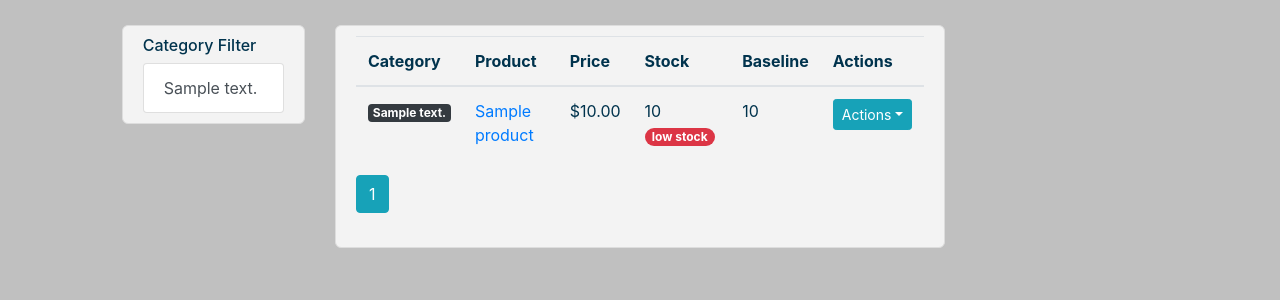
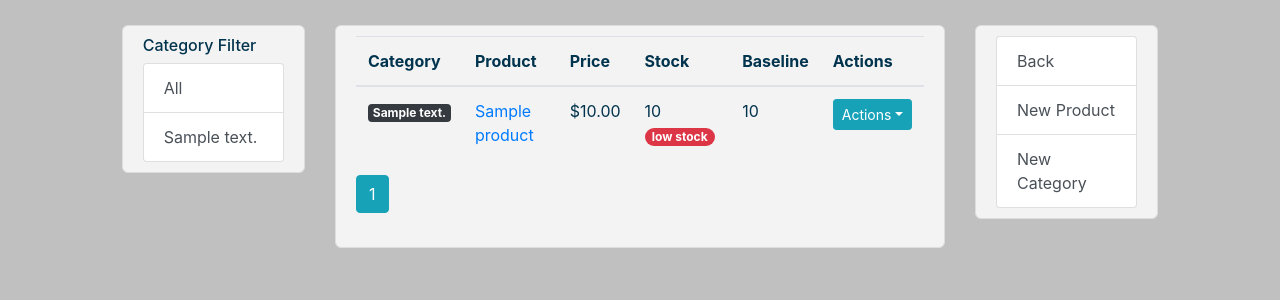
Before and after one commit to ectrimble20/FlaskProductSiteDemo, a Flask app: template productsite/templates/admin/product.html in a window 1280 px wide. Shown: the part 56-356 px from the top of the page. Run offline with Flask 2, Linux system fonts and the light colour scheme; the template is opened without the code that fills it: values that come from a table or form of the project are taken from there, others are empty; tables that the repository leaves empty hold one stand-in row (values such as "Sample post"); some libraries are stand-ins or nearby versions.

Commit message:
playing around with templates for listing products

```diff
--- a/productsite/templates/admin/product.html
+++ b/productsite/templates/admin/product.html
@@ -26,8 +26,10 @@
                 <div class="btn-group btn-group-sm">
                     <button type="button" class="btn btn-info dropdown-toggle" data-toggle="dropdown">Actions</button>
                     <div class="dropdown-menu">
-                        <a class="dropdown-item" href="{{ url_for('admin.admin_edit_product', pid=product.id) }}">Edit</a>
-                        <a class="dropdown-item" href="{{ url_for('admin.admin_delete_product', pid=product.id) }}">Delete</a>
+                        <a class="dropdown-item" href="{{ url_for('admin.admin_edit_product', pid=product.id) }}">Edit Product</a>
+                        <a class="dropdown-item" href="{{ url_for('admin.admin_edit_product_review', pid=product.id) }}">View Reviews</a>
+                        <a class="dropdown-item" href="{{ url_for('admin.admin_edit_product_rating', pid=product.id) }}">View Ratings</a>
+                        <a class="dropdown-item" href="{{ url_for('admin.admin_delete_product', pid=product.id) }}">Delete Product</a>
                     </div>
                 </div>
             </td>
@@ -50,11 +52,22 @@
 
 {% block content_left %}
     <div class="content-section">
-        <h6>Category Filter</h6>
+        <h6 class="mx-auto">Category Filter</h6>
         <div class="list-group">
+            <a href="{{ url_for('admin.admin_product') }}" class="list-group-item list-group-item-action">All</a>
             {% for category in categories %}
                 <a href="{{ url_for('admin.admin_product', c=category.id) }}" class="list-group-item list-group-item-action">{{ category.description }}</a>
             {% endfor %}
         </div>
     </div>
 {% endblock content_left %}
+
+{% block content_right %}
+    <div class="content-section">
+        <div class="list-group">
+            <a href="{{ url_for('admin.admin_index') }}" class="list-group-item list-group-item-action">Back</a>
+            <a href="{{ url_for('admin.admin_new_product') }}" class="list-group-item list-group-item-action">New Product</a>
+            <a href="{{ url_for('admin.admin_new_category') }}" class="list-group-item list-group-item-action">New Category</a>
+        </div>
+    </div>
+{% endblock content_right %}
```
Also changed, not shown: productsite/domain/admin/routes.py (+7 -0 lines).
